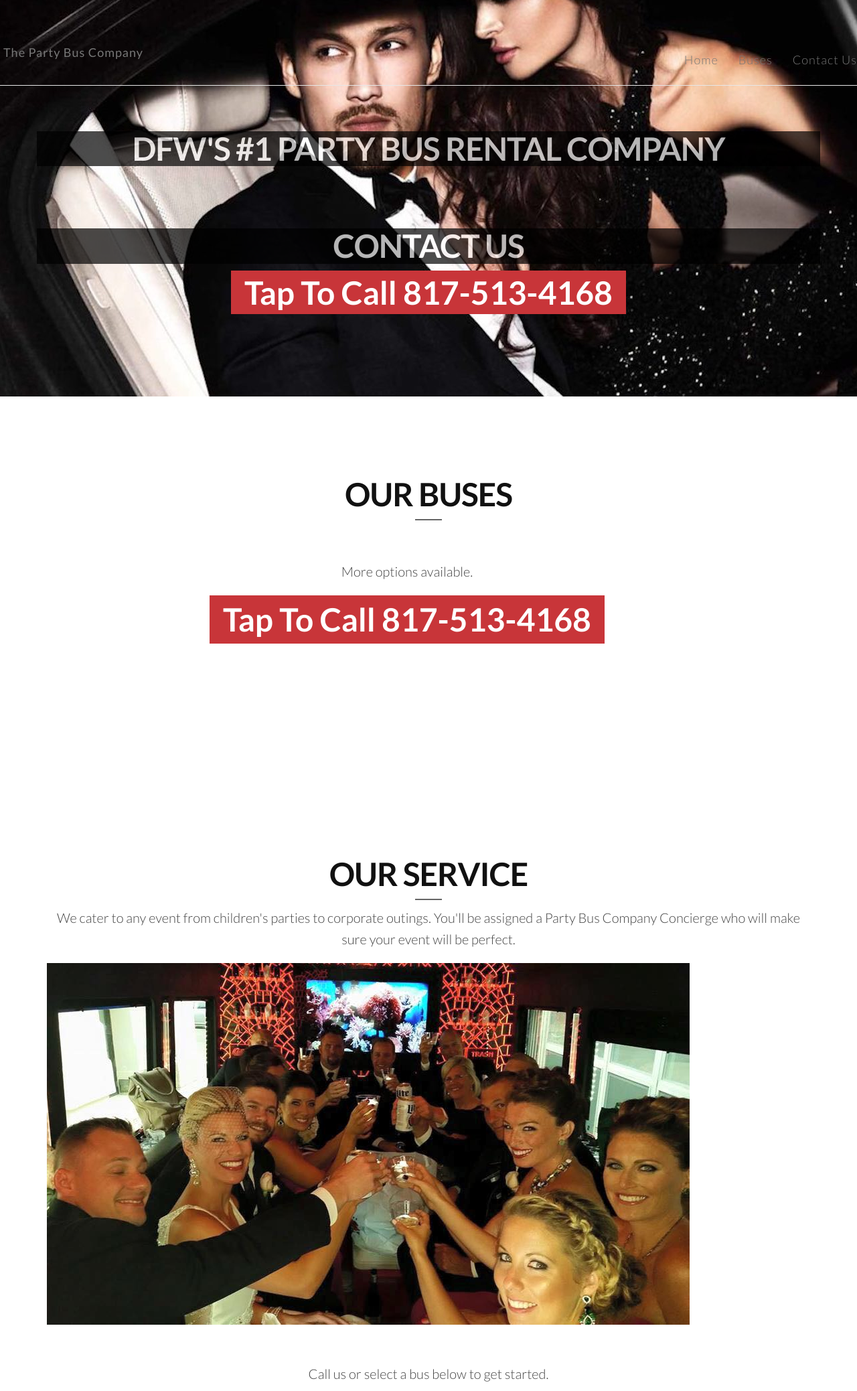
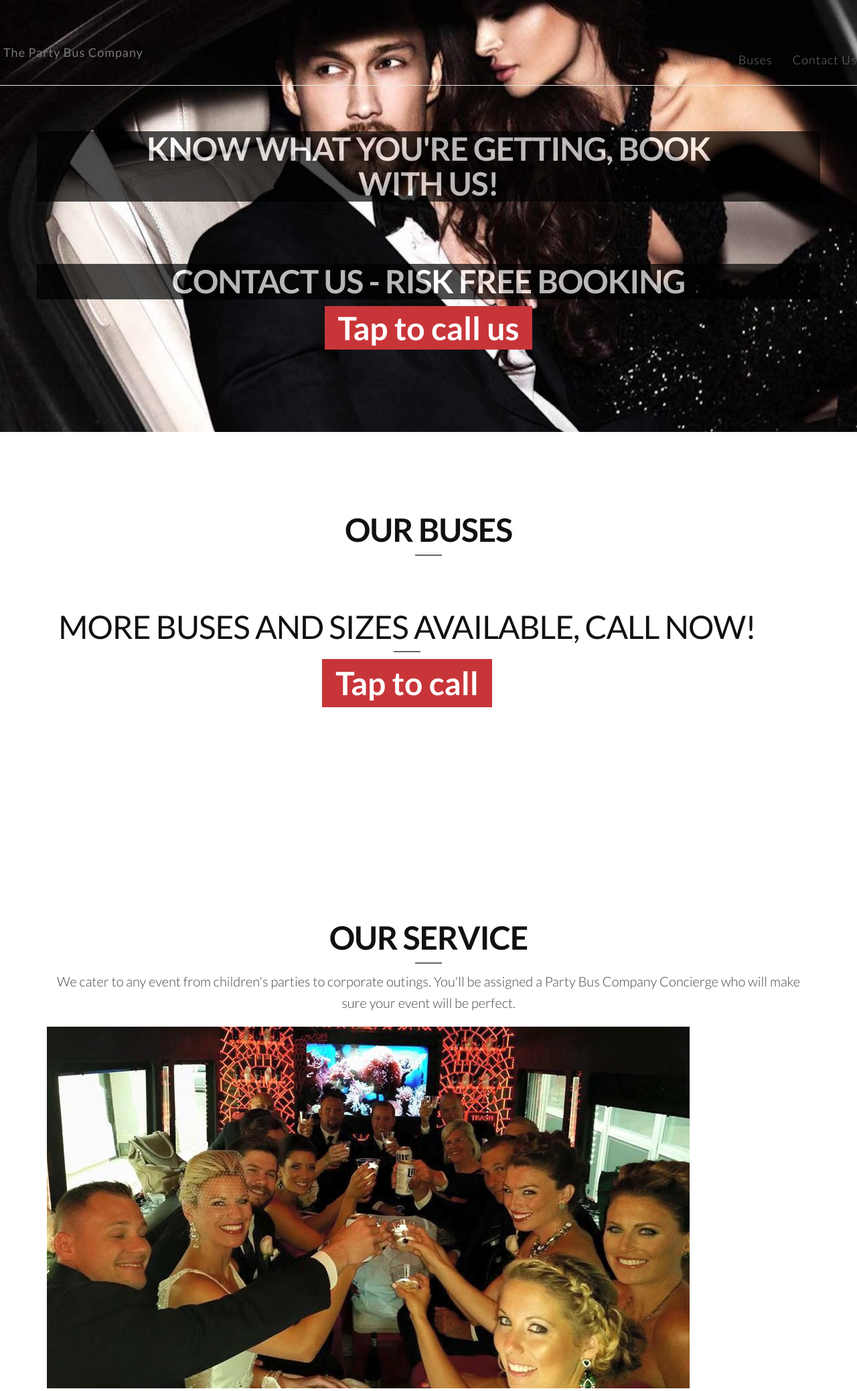
Before and after one commit to mmac714/thepartybuscompany, a Django app: page / in a window 1280 px wide. Shown: the top 2077 px of the page at 67% size. Run offline with Django 3.2, Linux system fonts and the light colour scheme; data that the repository does not hold is empty; some libraries are stand-ins or nearby versions.

Commit message:
updated heading text, some other wording on the home page, and price form text.

```diff
--- a/bookings/templates/bookings/home.html
+++ b/bookings/templates/bookings/home.html
@@ -14,7 +14,7 @@
           <div class="text-center">
             <div class="wow flipInY" data-wow-offset="0" data-wow-delay="0.4s">
             <div class="section-heading text-center" style="padding: 15% 0% 5% 0%;">
-              <h2 class="h-bold" style="background-color: #000; opacity: 0.7; padding: 0 10% 0 10%">DFW's #1 Party Bus Rental Company</h2>
+              <h2 class="h-bold" style="background-color: #000; opacity: 0.7; padding: 0 10% 0 10%">Know what you're getting, book with us!</h2>
 
               <h2>
                 &nbsp;
@@ -25,9 +25,9 @@
               <h2 class="h-bold">Pick a bus and get your price</h2>
               <h2 class="h-bold">or</h2>
 -->
-              <h2 class="h-bold">Contact us</h2>
+              <h2 class="h-bold">Contact us - Risk Free Booking</h2>
             </div>
-                 <a class="big-heading highlight-dark wow bounceInDown btn-red" href="tel:+18175134168">Tap To Call 817-513-4168</a>
+                 <a class="big-heading highlight-dark wow bounceInDown btn-red" href="tel:+18175134168">Tap to call us</a>
             </div>
           </div>
           </div>
@@ -70,7 +70,7 @@
                 </div>
 
                 <div class="card-action text-center">
-                    <a class="big-heading highlight-dark wow bounceInDown btn-red " href="{% url 'bookings:get_bus_and_create_reservation' bus.id %}" >Check Availability</a>
+                    <a class="big-heading highlight-dark wow bounceInDown btn-red " href="{% url 'bookings:get_bus_and_create_reservation' bus.id %}" >Get More Info</a>
                 </div>
 <!--
               <div class="card-action text-center">
@@ -82,8 +82,10 @@
     </div>
   {% endfor %}
   <div class="container marginbot-50 section-heading" style="padding:0px 5% 0% 0%">
-    <p>More options available.</p>
-     <p><a class="big-heading highlight-dark wow bounceInDown btn-red" href="tel:+18175134168">Tap To Call 817-513-4168</a></p>
+    <h2>More buses and sizes available, call now!</h2>
+    <div class="divider-header wow bounceInDown" data-wow-delay="0.2s">
+              </div>
+     <p><a class="big-heading highlight-dark wow bounceInDown btn-red" href="tel:+18175134168">Tap to call</a></p>
   </div>
 </section>
 
```
Also changed, not shown: bookings/templates/bookings/price_form.html (+7 -3 lines).
